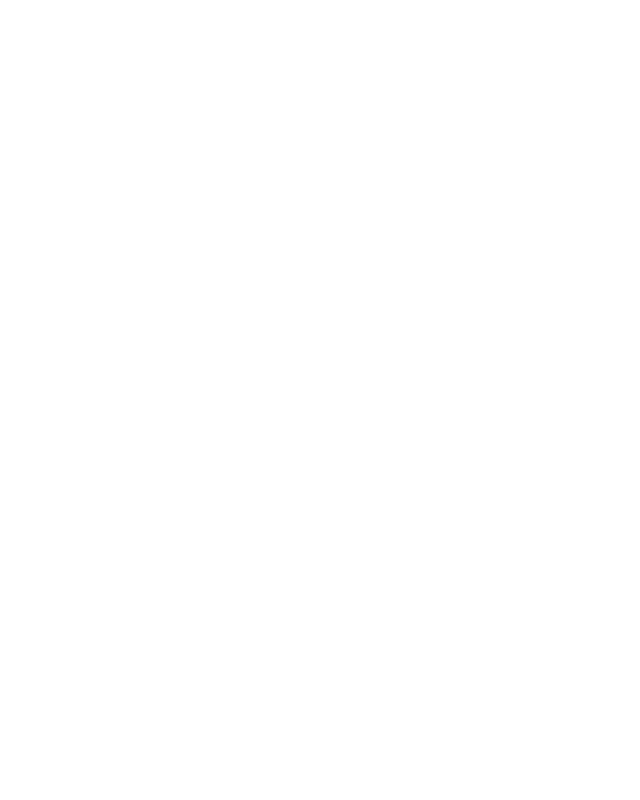
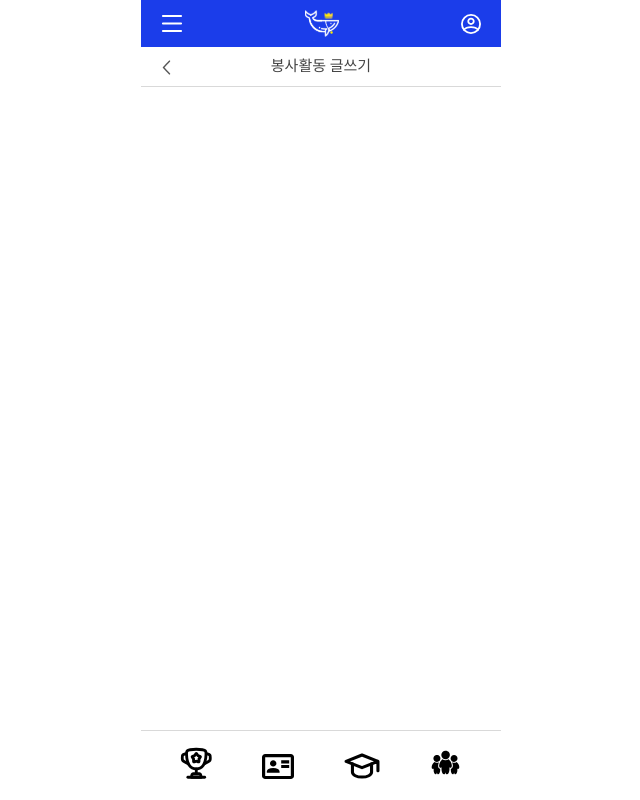
Before and after one commit to 2024Narsha/NARSHA-WEB, a React (Vite) app: page /volunter-write in a window 1280 px wide. Before the commit this address had no page. Shown: the whole page, without its empty margins (319-959 px from the left). Built offline with nearby package versions, Linux system fonts and the light colour scheme.

Commit message:
feat :: styled component

```diff
--- a/src/App.tsx
+++ b/src/App.tsx
@@ -17,6 +17,7 @@
 import { Outlet } from "react-router-dom";
 import SongApply from "./pages/SongApply";
 import StoryApply from "./pages/StoryApply";
+import VolunterWrite from "./pages/VolunterWrite";
 
 const Wrapper = () => {
   return (
@@ -46,6 +47,7 @@
           <Route path="/category-results" element={<CategoryResults />} />
           <Route path="/post-detail" element={<PostDetail />} />
           <Route path="/apply-page" element={<ApplyPage />} />
+          <Route path="/volunter-write" element={<VolunterWrite/>}/>
           <Route path="/previewList" element={<PreviewList />} /> {/* 이거 삭제해야 함 */}
 
           <Route path="/song-apply" element={<SongApply />} />
--- a/src/pages/VolunterWrite/index.tsx
+++ b/src/pages/VolunterWrite/index.tsx
@@ -1,9 +1,18 @@
+import { Container } from "@mui/material";
 import TopBar from "../../components/TopBar";
+import Box from "./style"
 
 const VolunterWrite = () => {
   return (
-    <div>
-      <TopBar title="봉사활동 글쓰기"></TopBar>
-    </div>
+    <Box>
+        <Box height="40px">
+          <TopBar title="봉사활동 글쓰기"></TopBar>
+        </Box>
+        <Box>
+          <input type="text" id="title" placeholder="봉사명을 입력해 주세요" />
+        </Box>
+    </Box>
   );
 }
+
+export default VolunterWrite;
--- /dev/null
+++ b/src/pages/VolunterWrite/style.tsx
@@ -0,0 +1,22 @@
+import { FC, HtmlHTMLAttributes } from "react";
+import styled from "styled-components";
+
+const StyledTopBar = styled.div<BoxProps>`
+  width: 360px;
+  margin: auto;
+  height: ${(props) => props.height || '100%'};
+`;
+
+
+interface BoxProps extends HtmlHTMLAttributes<HTMLHtmlElement>{
+  children: React.ReactNode;
+  height ?: string ;
+}
+
+const Box: FC<BoxProps> = ({children}) => {
+  return <StyledTopBar>{children}</StyledTopBar>
+};
+
+
+
+export default Box;
```
